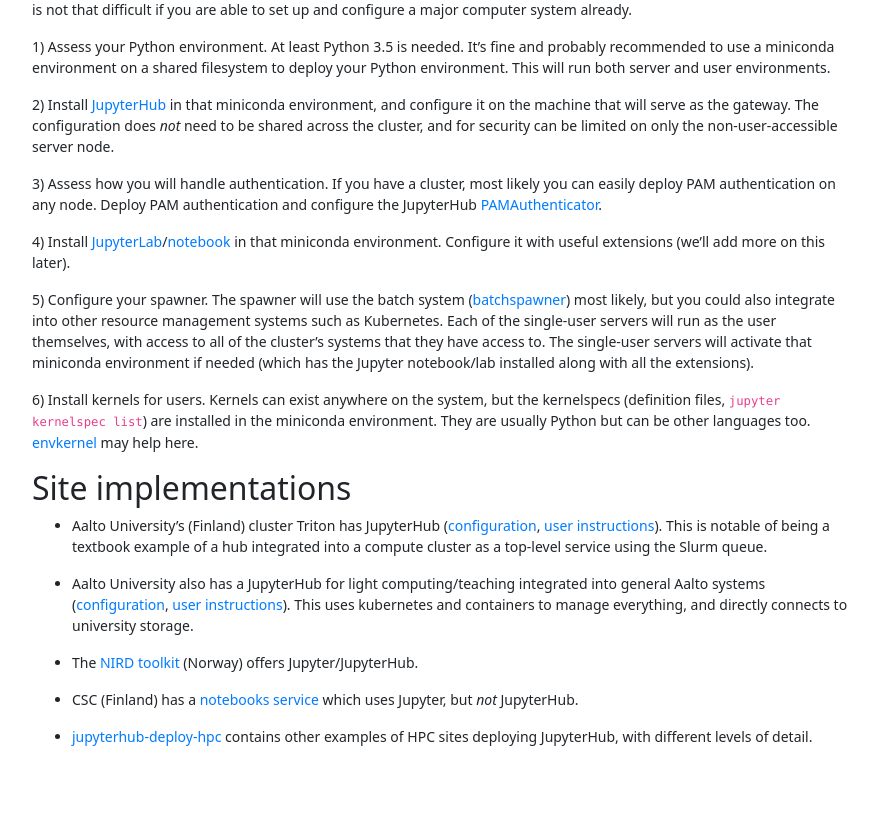
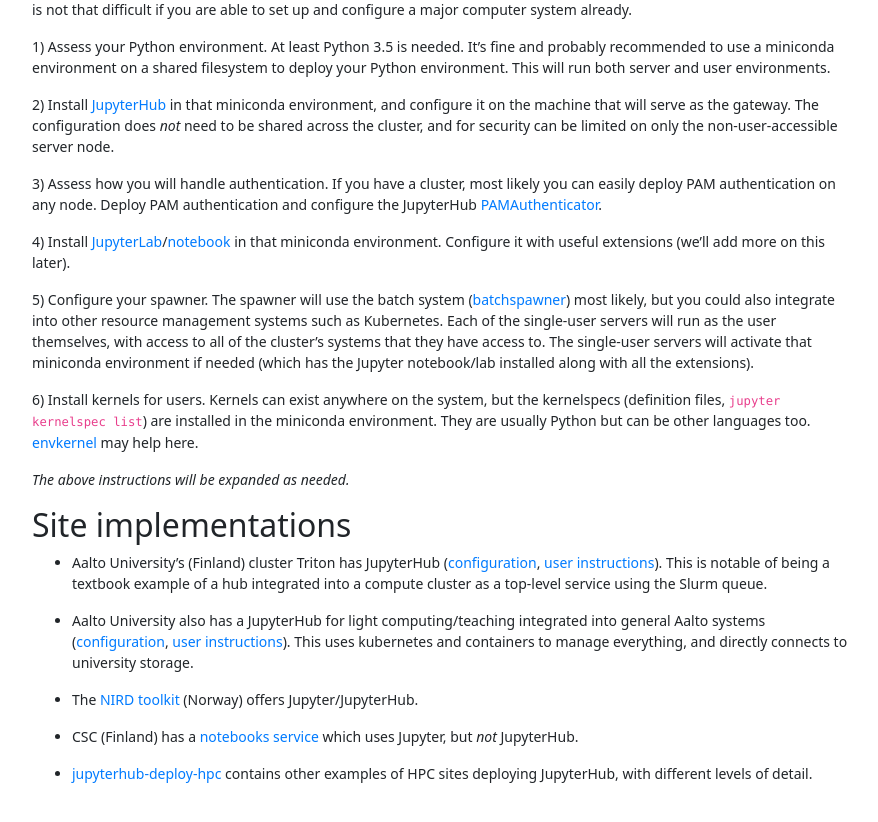
Before and after one commit to NordicHPC/nordichpc.github.io, a Jekyll site: the page built from jupyter.md, in a window 1280 px wide and 900 px high, scrolled down 978 px. Shown: the top 822 px of the window, without its empty margins (338-1216 px from the left). Built offline with Jekyll 4.4.1, drawn with Linux system fonts in a browser that asks for light colours; nearby versions of some CDN libraries.

Commit message:
jupyter.md: note that we will expand hints as needed

```diff
--- a/jupyter.md
+++ b/jupyter.md
@@ -102,6 +102,9 @@ list`) are installed in the miniconda environment.  They are usually
 Python but can be other languages too.
 [envkernel](https://github.com/NordicHPC/envkernel/) may help here.
 
+*The above instructions will be expanded as needed.*
+
+
 
 ## Site implementations
 
```
